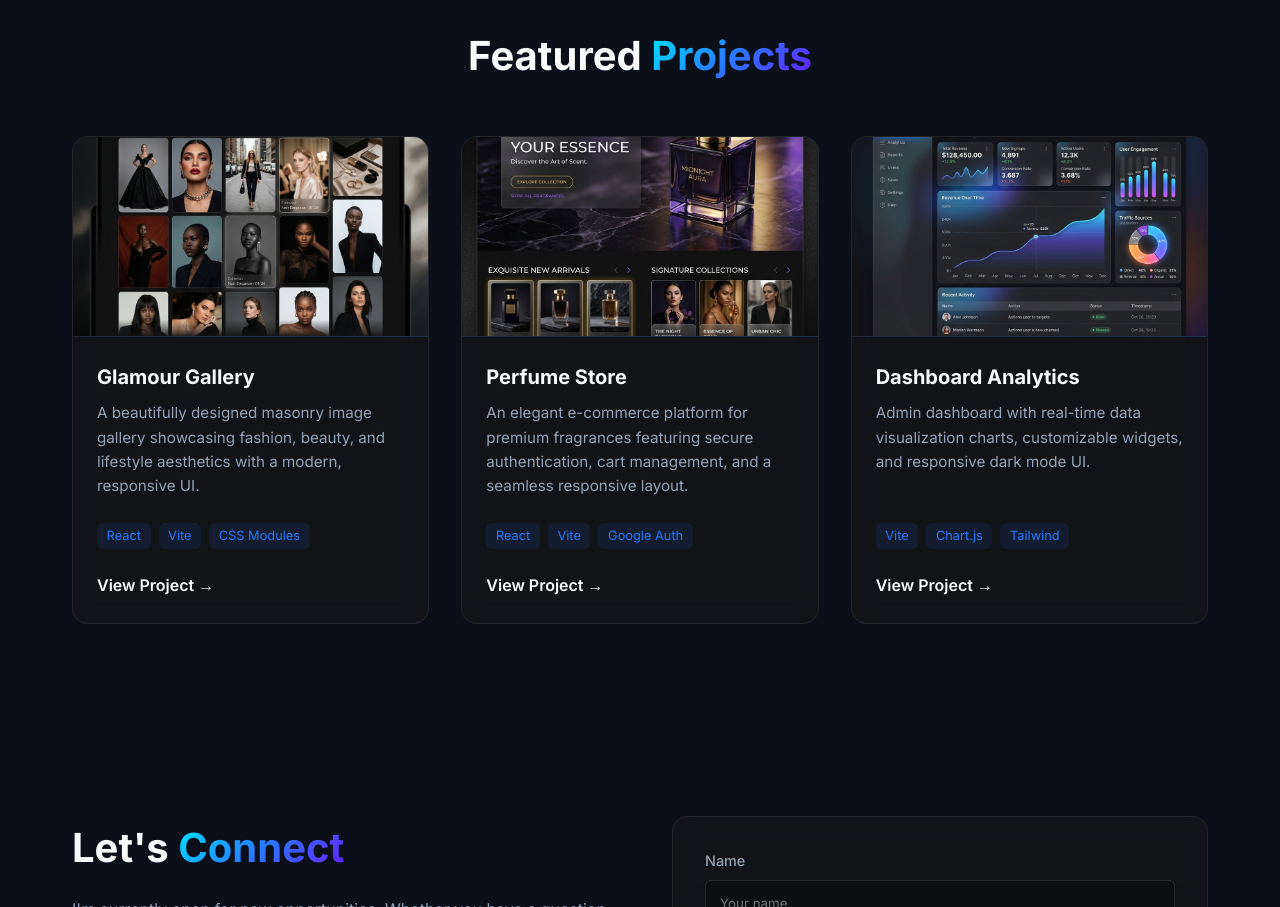
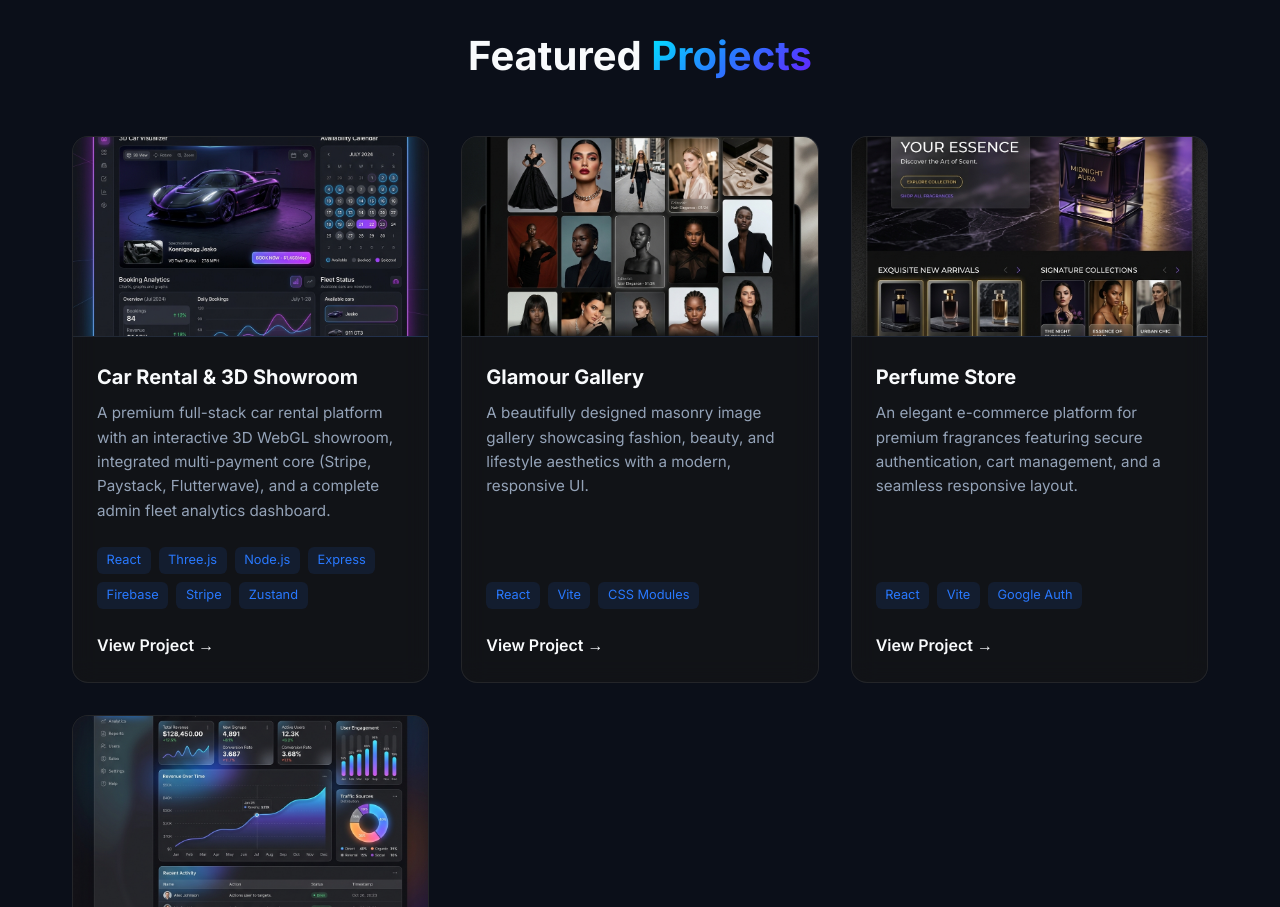
Before and after one commit to michael-max265/My-Portfolio, a React (Vite) app: page / in a window 1280 px wide. Shown: the part 1440-2347 px from the top of the page. Built offline with nearby package versions, Linux system fonts and the light colour scheme.

Commit message:
feat: integrate Car Rental & 3D Showroom card

```diff
--- a/src/data/portfolioData.js
+++ b/src/data/portfolioData.js
@@ -19,6 +19,14 @@ export const techStack = [
 ];
 
 export const projectsData = [
+  {
+    id: 6,
+    title: 'Car Rental & 3D Showroom',
+    description: 'A premium full-stack car rental platform with an interactive 3D WebGL showroom, integrated multi-payment core (Stripe, Paystack, Flutterwave), and a complete admin fleet analytics dashboard.',
+    tags: ['React', 'Three.js', 'Node.js', 'Express', 'Firebase', 'Stripe', 'Zustand'],
+    link: 'https://github.com/michael-max265/Car_Rentals',
+    image: '/rentals.png'
+  },
   {
     id: 5,
     title: 'Glamour Gallery',
```
Also changed, not shown: public/rentals.png (added), 1 other file (tests, documents, lock files or other folders).
